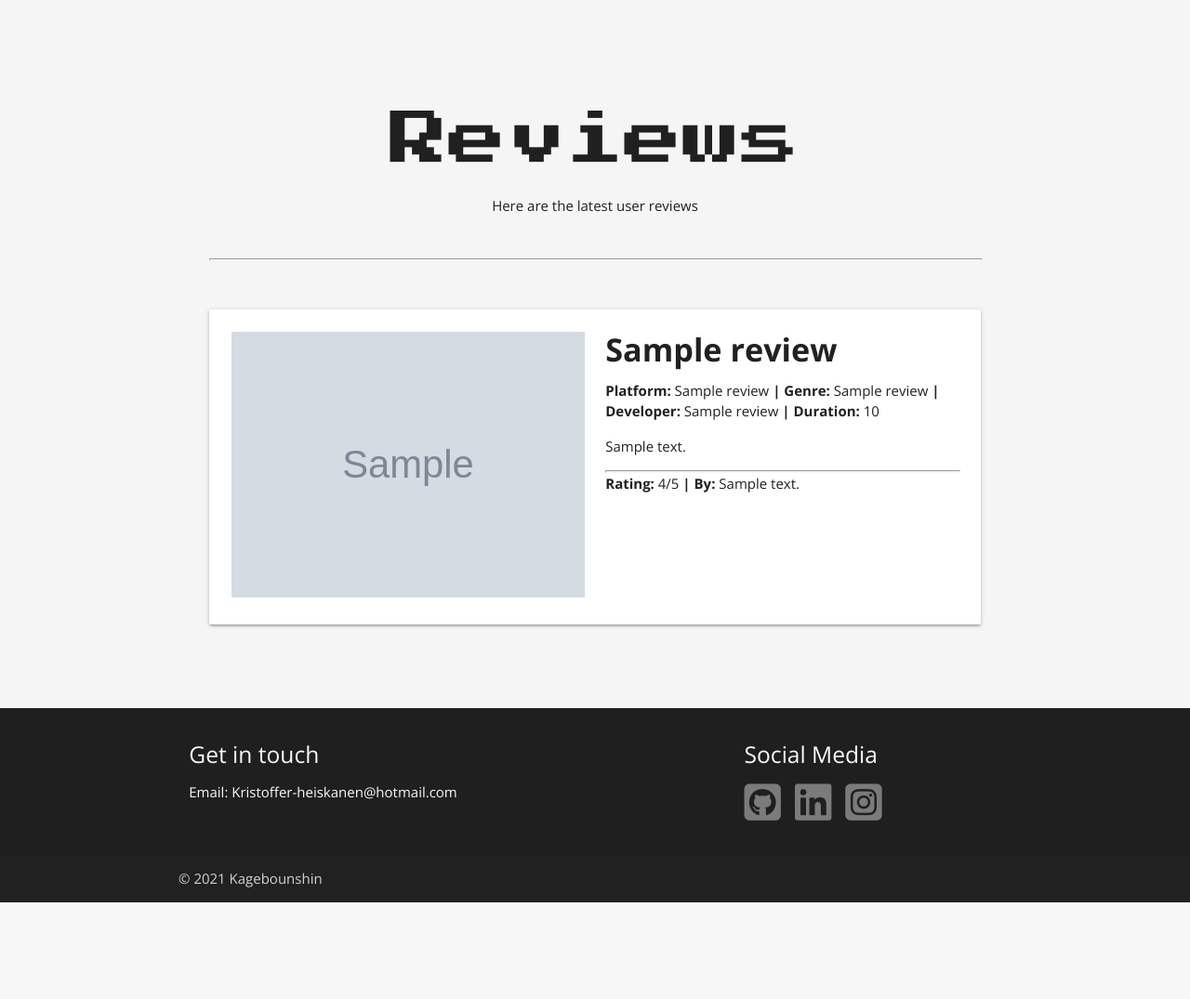
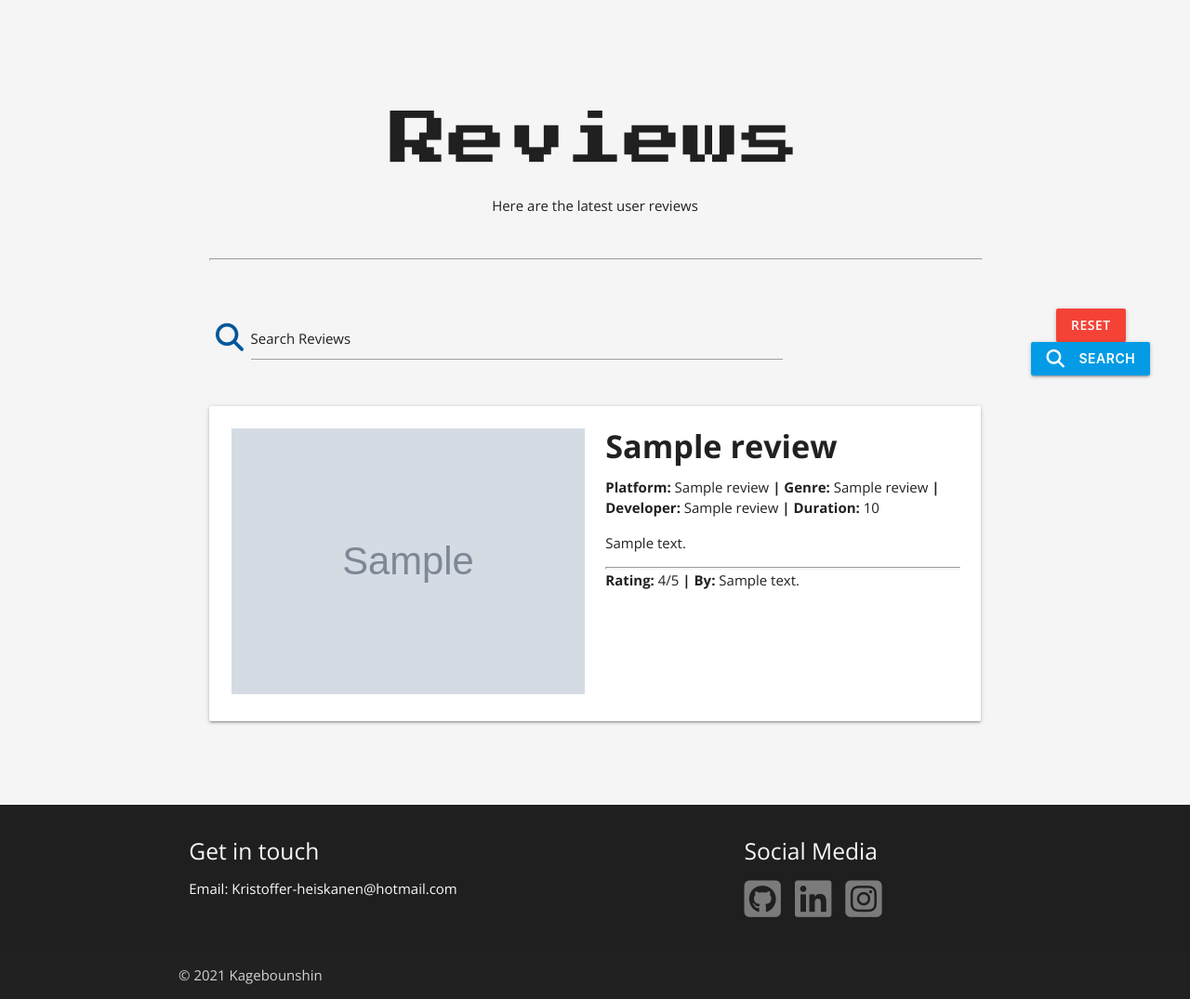
Before and after one commit to Kagebounshin/game-rating-site, a Flask app: page /reviews in a window 1280 px wide. Shown: the part 65-1140 px from the top of the page at 93% size. Before the commit the page ends 1036 px from the top, so only its background shows below. Run offline with Flask 2, Linux system fonts and the light colour scheme; grey boxes marked "Sample" are stand-in pictures; a database or web service that is not in the repository returns one stand-in record (values such as "Sample title"); some libraries are stand-ins or nearby versions.

Commit message:
added search functionallity

```diff
--- a/app.py
+++ b/app.py
@@ -34,7 +34,14 @@ def index():
 
 @app.route("/reviews")
 def reviews():
-    reviews = mongo.db.reviews.find()
+    reviews = list(mongo.db.reviews.find())
+    return render_template("reviews.html", reviews=reviews)
+
+
+@app.route("/search", methods=["GET", "POST"])
+def search():
+    query = request.form.get("query")
+    reviews = list(mongo.db.reviews.find({"$text": {"$search": query}}))
     return render_template("reviews.html", reviews=reviews)
 
 
--- a/templates/reviews.html
+++ b/templates/reviews.html
@@ -9,7 +9,23 @@
         <p class="mb">Here are the latest user reviews</p>
         <hr class="mb">
     </div>
-{% if review|length == 0 %}
+
+        <form action="{{ url_for('search') }}" method="post" class="col s12">
+            <div class="row valign-wrapper center-align">
+                <div class="input-field col s12 m6">
+                    <i class="fas fa-search prefix light-blue-text text-darken-4"></i>
+                    <input type="text" name="query" id="query" minlength="3" class="validate" required>
+                    <label for="query">Search Reviews</label>
+                </div>
+                <div class="col s12 m2">
+                    <a href="{{ url_for('reviews') }}" class="red btn text-shadow">Reset</a>
+                    <button type="submit" class="light-blue darken-1 btn text-shadow">
+                        <i class="fas fa-search left"></i> Search
+                    </button>
+                </div>
+            </div>
+        </form>
+{% if reviews|length > 0 %}
 {% for review in reviews %}
     <div class="col s12 m8 offset-m2">
         <div class="card-panel fadeinleftstart">
@@ -63,6 +79,16 @@
         </div>
     </div>
         {% endfor %}
+        {% else %}
+
+        <div class="row reviews-container bg-color-reviews">
+            <div class="col s12 m8 offset-m2 center-align">
+                <h4 class="center-align">
+                    No Results Found
+                </h4>
+            </div>
+        </div>
+
         {% endif %}
 </div>
 
```
